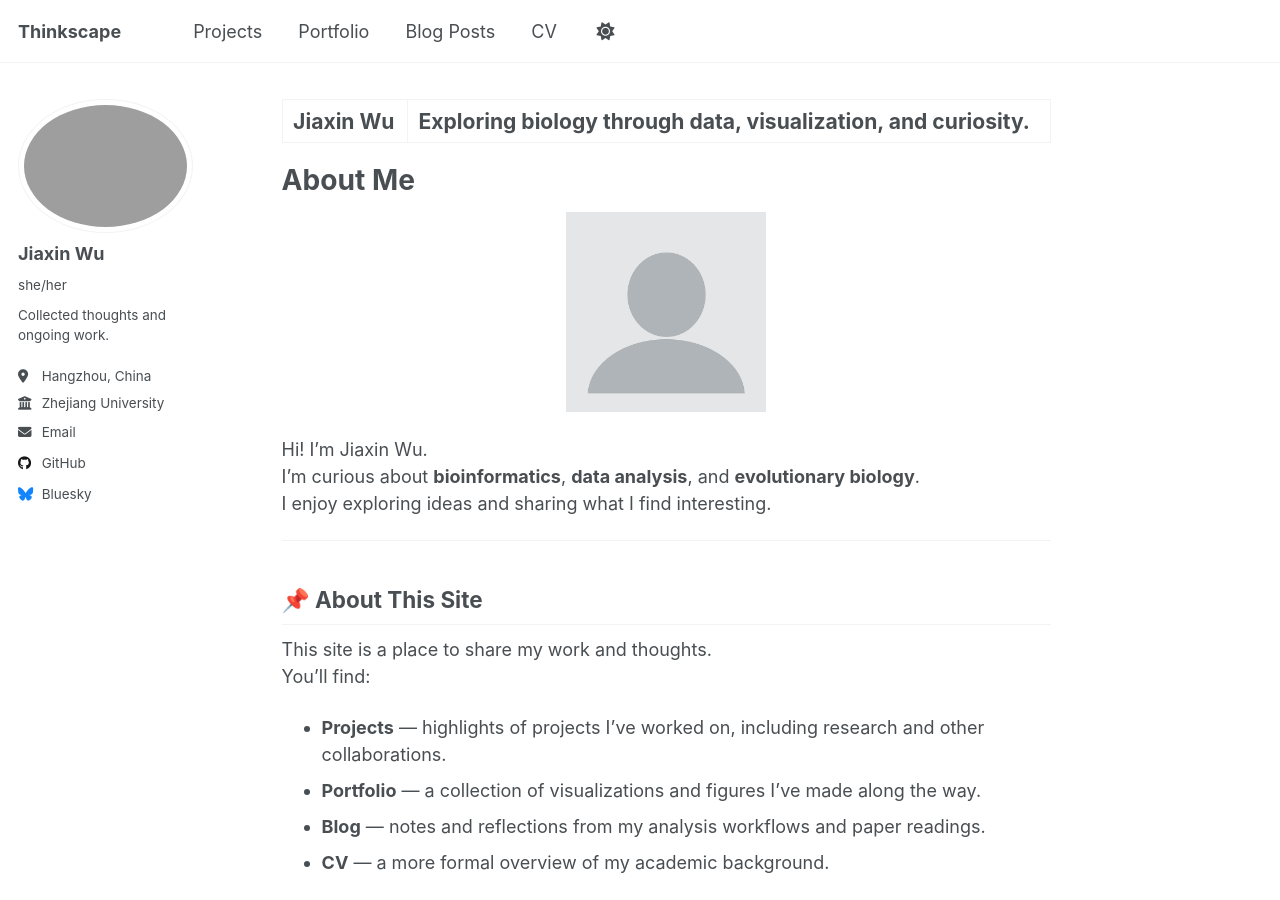
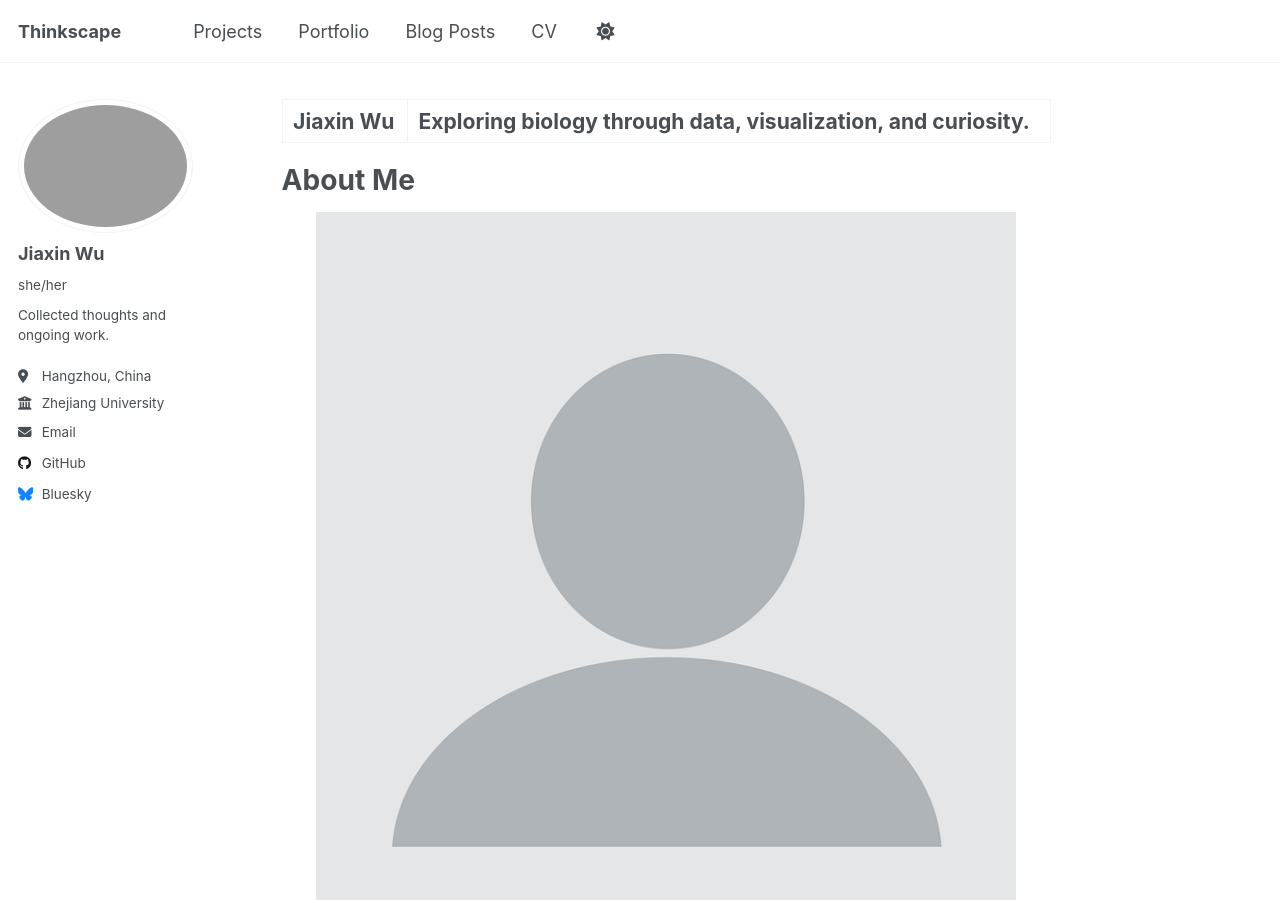
Before and after one commit to jiaxin-aidi-wu/jiaxin-aidi-wu.github.io, a Jekyll site: the page built from _pages/about.md, in a window 1280 px wide and 900 px high. Built offline with Jekyll 4.4.1, drawn with Linux system fonts in a browser that asks for light colours; a script that is not in the unit is left out.

Commit message:
Update about.md

```diff
--- a/_pages/about.md
+++ b/_pages/about.md
@@ -10,7 +10,7 @@ redirect_from:
 # About Me
 
 <p align="center">
-  <img src="images/profile.PNG" width="200">
+  <img src="images/profile.PNG" width="700">
 </p>
 
 Hi! I’m Jiaxin Wu.
```
